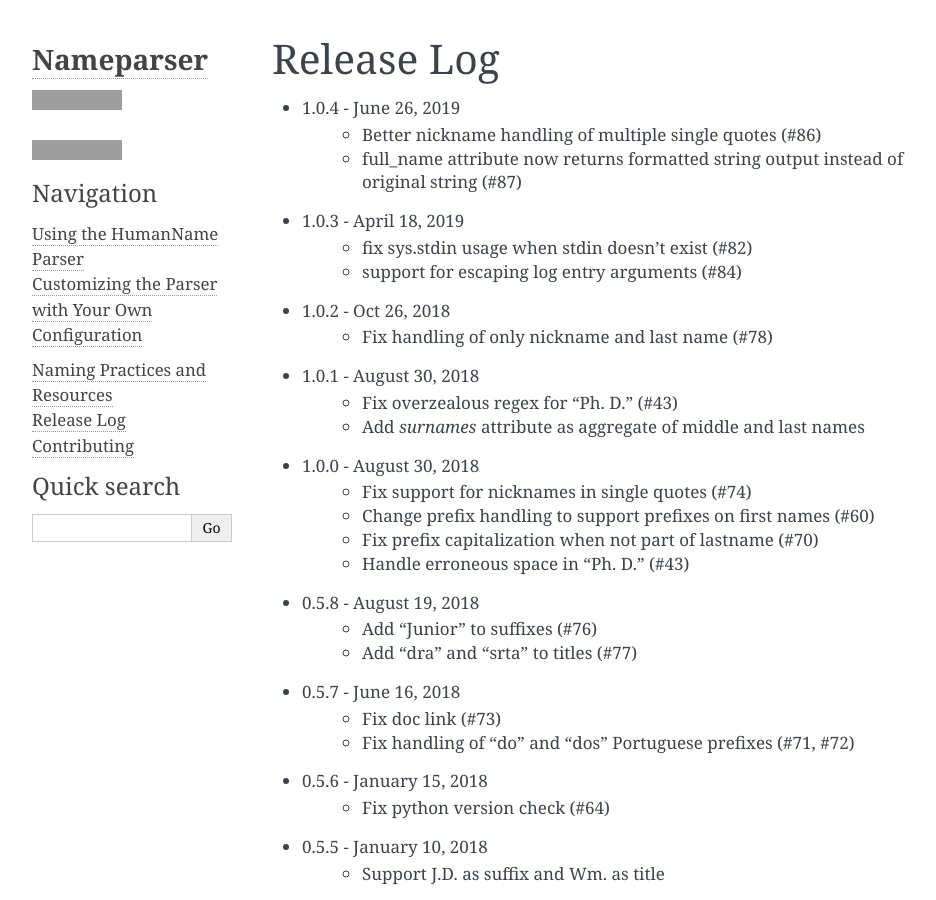
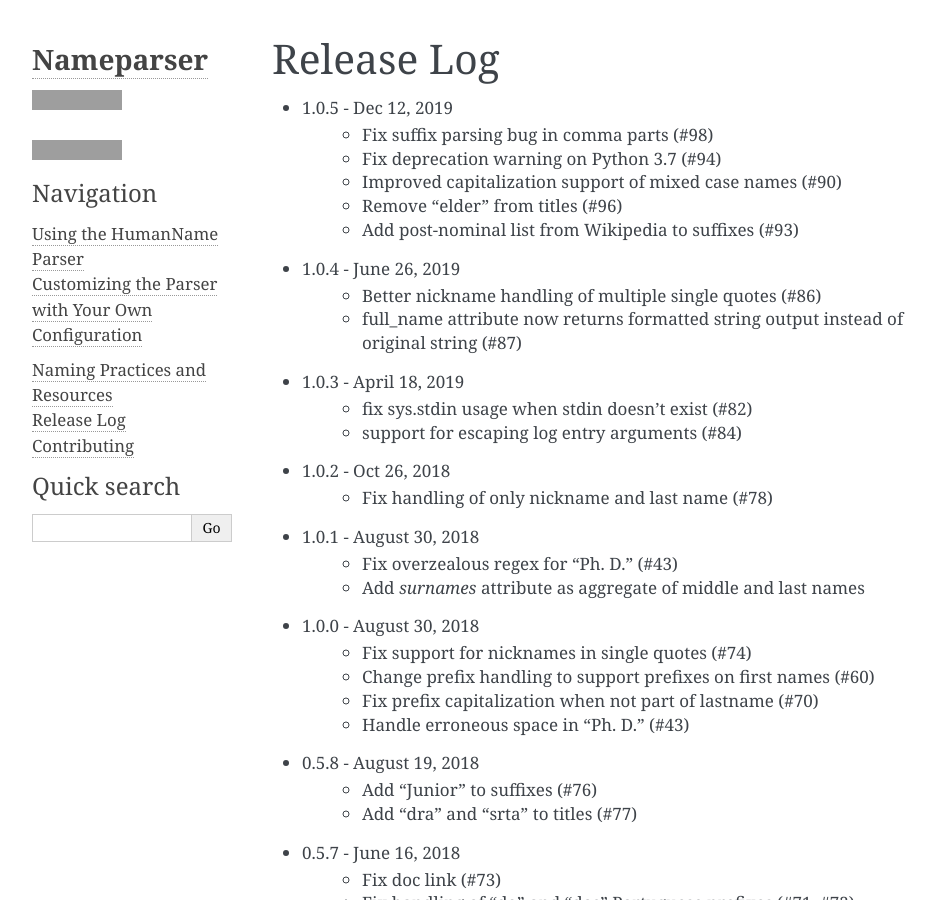
Before and after one commit to derek73/python-nameparser, a Sphinx documentation site: the page built from docs/release_log.rst, in a window 1280 px wide and 900 px high, cut to the strip 0-900 px from the top of the window. Shown: the whole strip, without its empty margins (148-1084 px from the left). Built offline with Sphinx 7.4.7, drawn with Linux system fonts in a browser that asks for light colours; pages that are not in the unit, such as notebooks, are missing from menus; grey boxes are pictures that could not be loaded.

Commit message:
v1.0.5, update release log

```diff
--- a/docs/release_log.rst
+++ b/docs/release_log.rst
@@ -1,5 +1,11 @@
 Release Log
 ===========
+* 1.0.5 - Dec 12, 2019
+    - Fix suffix parsing bug in comma parts (#98)
+    - Fix deprecation warning on Python 3.7 (#94)
+    - Improved capitalization support of mixed case names (#90)
+    - Remove "elder" from titles (#96)
+    - Add post-nominal list from Wikipedia to suffixes (#93)
 * 1.0.4 - June 26, 2019
     - Better nickname handling of multiple single quotes (#86)
     - full_name attribute now returns formatted string output instead of original string (#87)
--- a/nameparser/__init__.py
+++ b/nameparser/__init__.py
@@ -1,4 +1,4 @@
-VERSION = (1, 0, 4)
+VERSION = (1, 0, 5)
 __version__ = '.'.join(map(str, VERSION))
 __author__ = "Derek Gulbranson"
 __author_email__ = 'derek73@gmail.com'
```
